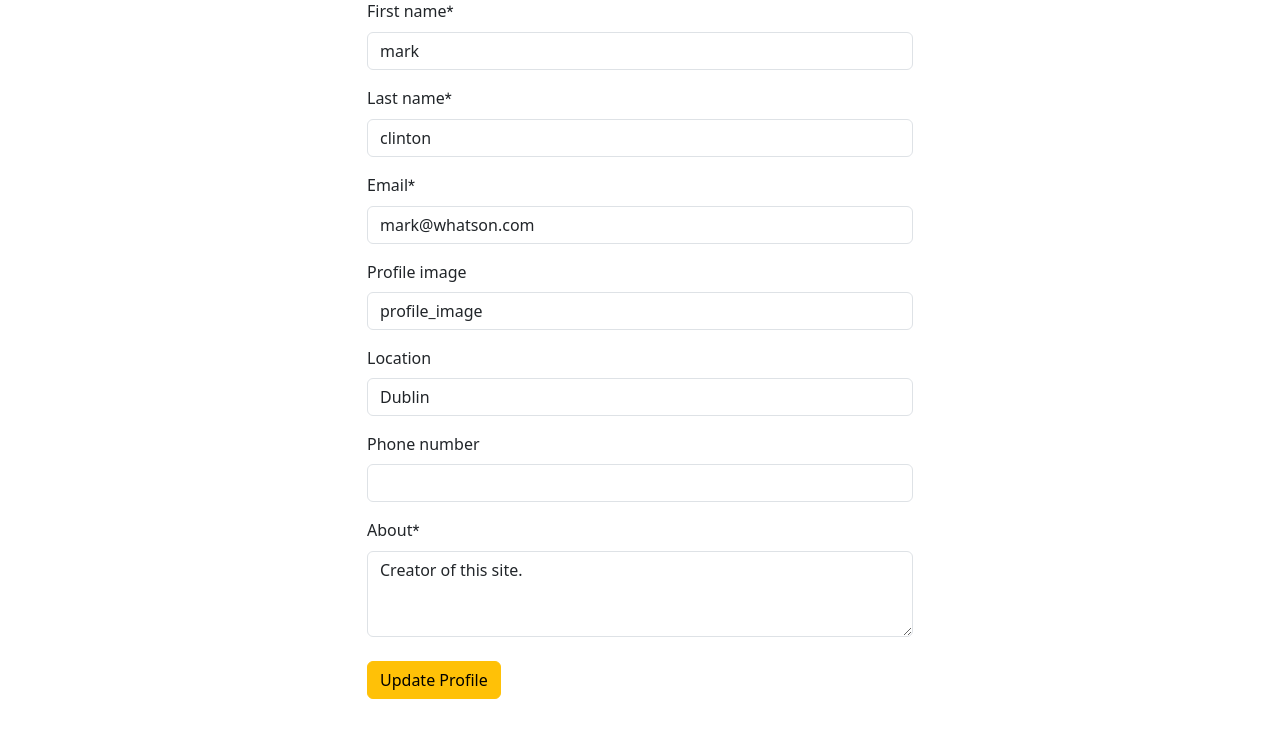
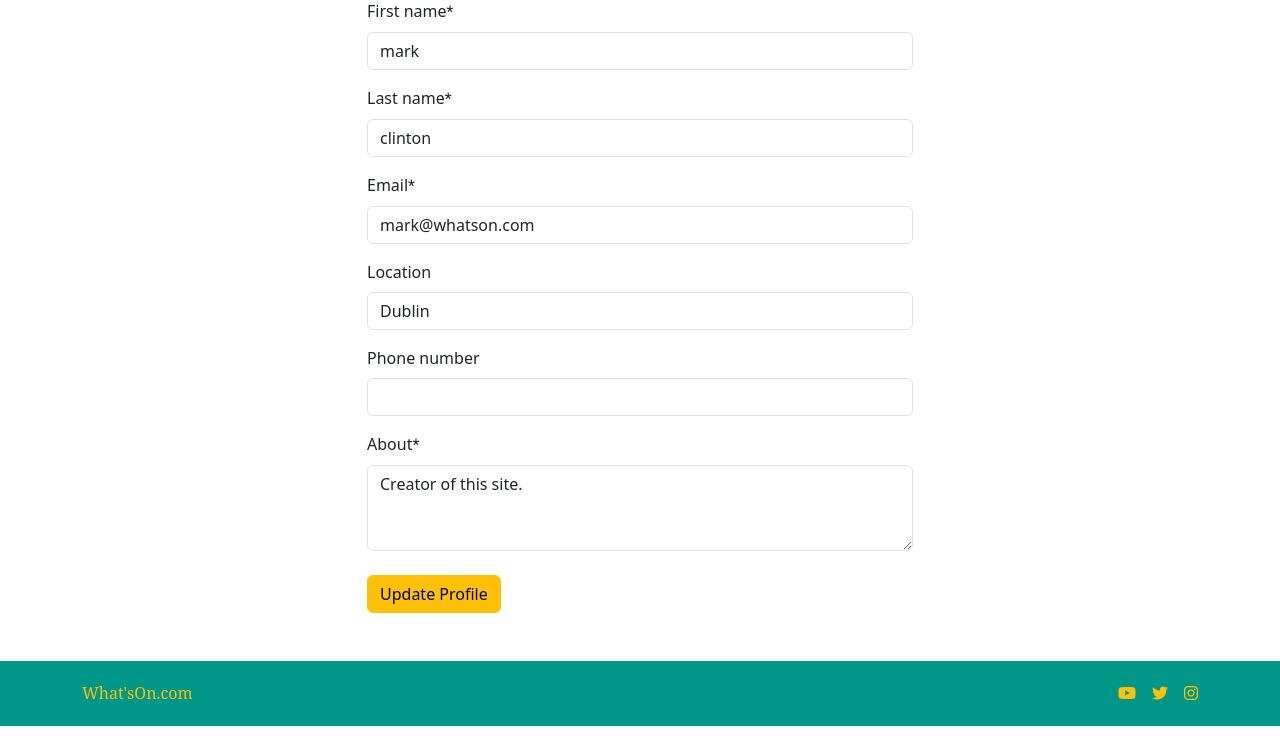
Before and after one commit to MarkClinton/whats-on, a Django app: page /profile/user in a window 1280 px wide. Shown: the part 118-857 px from the top of the page. Run offline with Django 5.2, Linux system fonts and the light colour scheme; a user stored in the database is signed in; data comes from the database, SQL or seed files in the repository; some libraries are stand-ins or nearby versions; some web fonts are replaced.

Commit message:
refactor: remove 'currently' field from cloudinary field. Not needed

```diff
--- a/static/css/styles.css
+++ b/static/css/styles.css
@@ -80,6 +80,12 @@ i {
     font-family: "Roboto", "serif";
 }
 
+/* Hide field from cloudinary. not needed */
+#div_id_profile_image,
+#div_id_event_image div:first-of-type {
+    display: none !important;
+}
+
 /* Footer Styling */
 .footer-bg {
     background-color: #009688;
```
